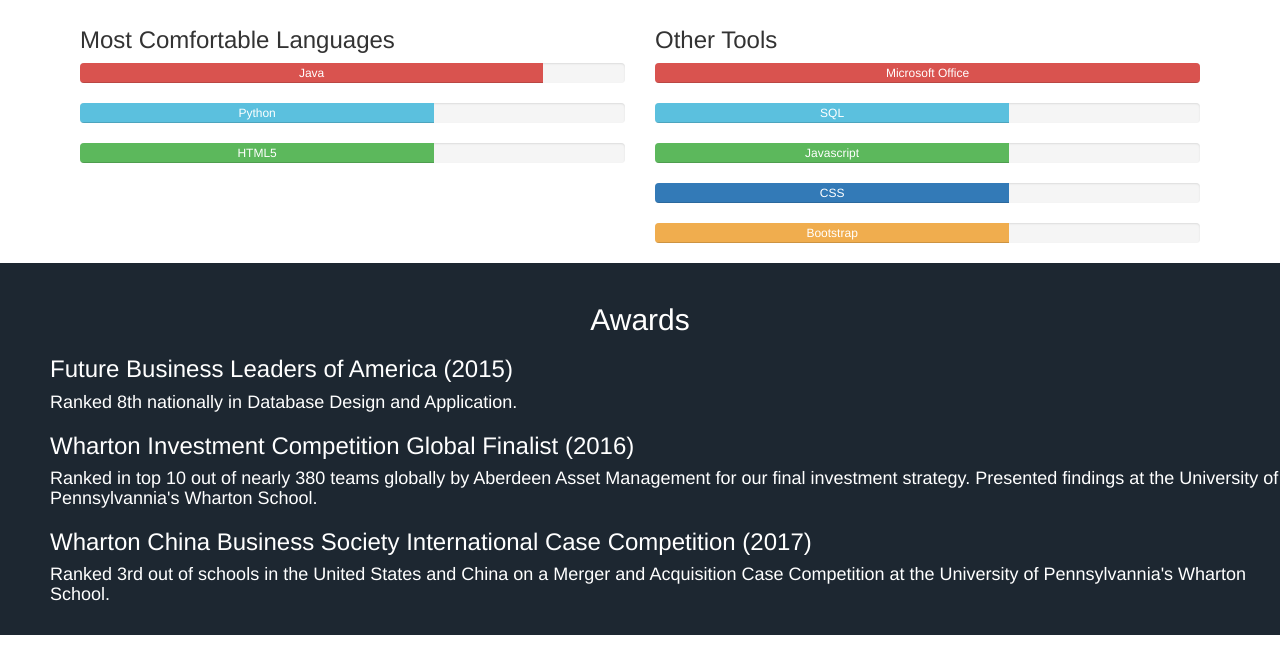
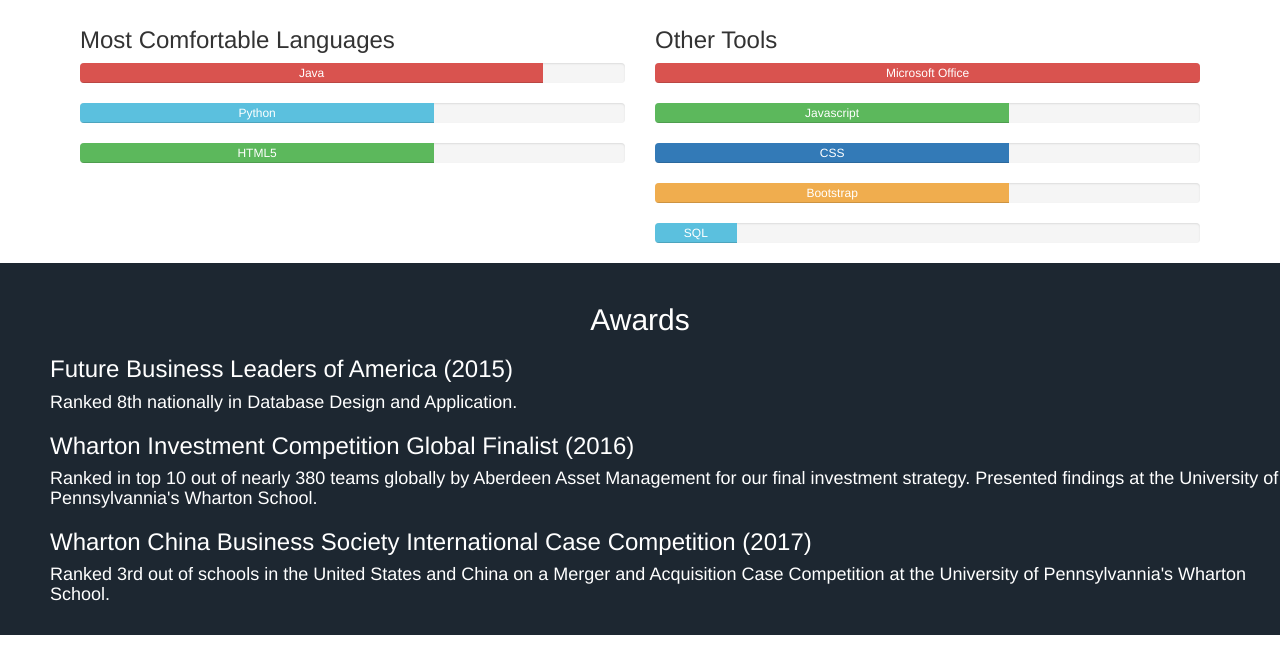
Before and after one commit to ArnabDey/ArnabDey.github.io, a plain HTML site: page index.html in a window 1280 px wide. Shown: the part 2539-3191 px from the top of the page. Drawn offline with nearby package versions, Linux system fonts and the light colour scheme.

Commit message:
Update index.html

```diff
--- a/index.html
+++ b/index.html
@@ -308,11 +308,6 @@
 							</div>
 						</div>
 						<div class = "progress">
-						  <div class="progress-bar progress-bar-info" role="progressbar" aria-valuenow = "65" ariavalue-min = "0" ariavalue-max = "100" style= "width: 65%">
-						SQL
-							</div>
-						</div>
-						<div class = "progress">
 							<div class="progress-bar progress-bar-success" role="progressbar" aria-valuenow = "65" ariavalue-min = "0" ariavalue-max = "100" style= "width: 65%">
 						Javascript
 							</div>
@@ -325,6 +320,11 @@
 						<div class = "progress">
 							<div class="progress-bar progress-bar-warning" role="progressbar" aria-valuenow = "65" ariavalue-min = "0" ariavalue-max = "100" style= "width: 65%">
 						Bootstrap
+							</div>
+						</div>
+						<div class = "progress">
+						  <div class="progress-bar progress-bar-info" role="progressbar" aria-valuenow = "15" ariavalue-min = "0" ariavalue-max = "100" style= "width: 15%">
+						SQL
 							</div>
 						</div>
 					</div>
```
